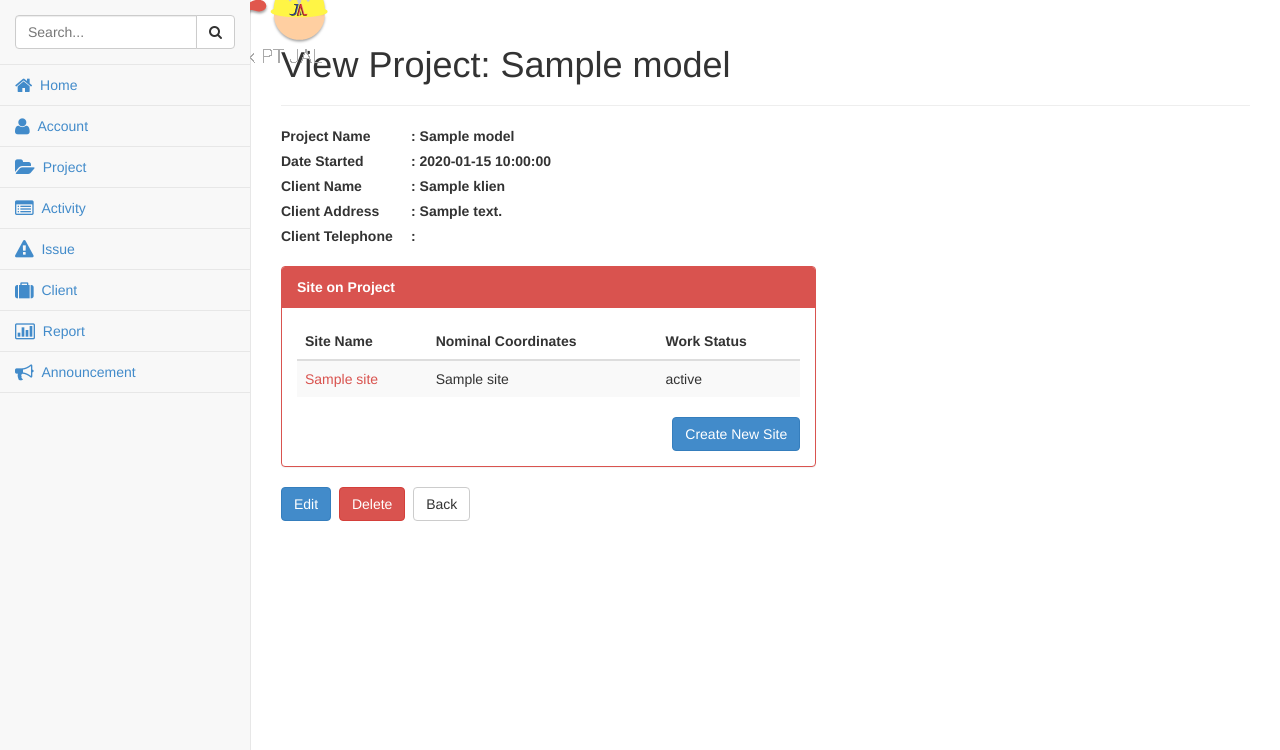
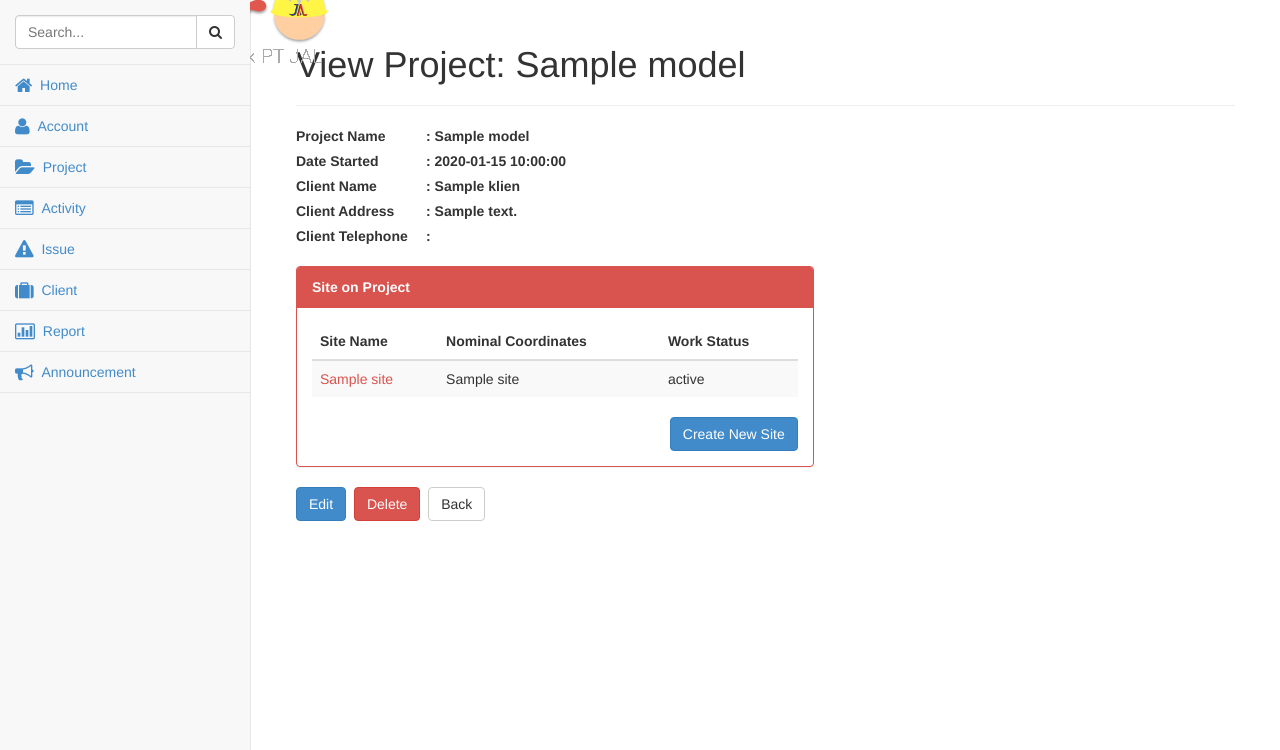
Before and after one commit to fahmihdyt/propensi, a Yii app: the page made by views/Project/view.php in a window 1280 px wide. Shown: the part 51-801 px from the top of the page. Run offline with PHP 8.4 and a stand-in for Yii, Linux system fonts and the light colour scheme; the template is opened without the code that fills it: most values are stand-ins (such as "Sample title", 1, 10 or a date in 2020); data that the repository does not hold is empty; some libraries are stand-ins or nearby versions.

Commit message:
Project UI debug
kurang class col-lg-12 -> project-view

```diff
--- a/views/Project/view.php
+++ b/views/Project/view.php
@@ -14,7 +14,7 @@ $idClient = $model->klienId;
 $model->klienId = $model->getClient($idClient);
 
 ?>
-<div class="project-view">
+<div class="project-view col-lg-12">
 
 	<div style="margin-top: 0px; padding-top: 25px;">
     <h1><?= Html::encode($this->title) ?></h1>
```
